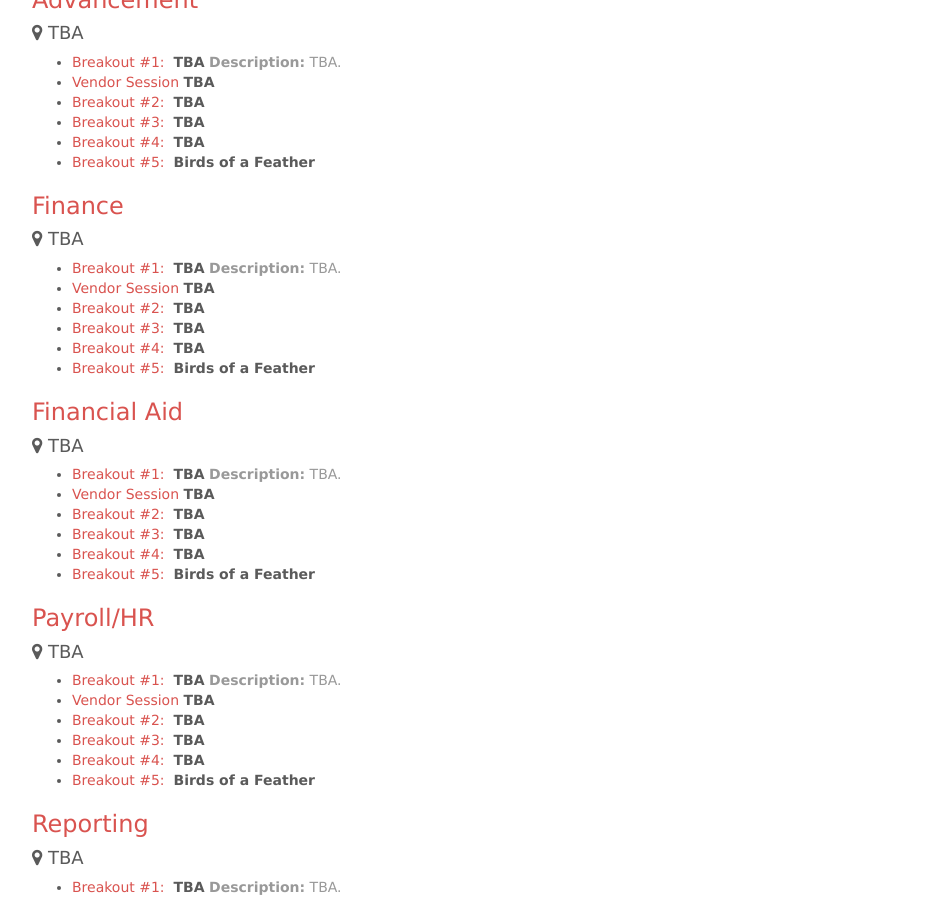
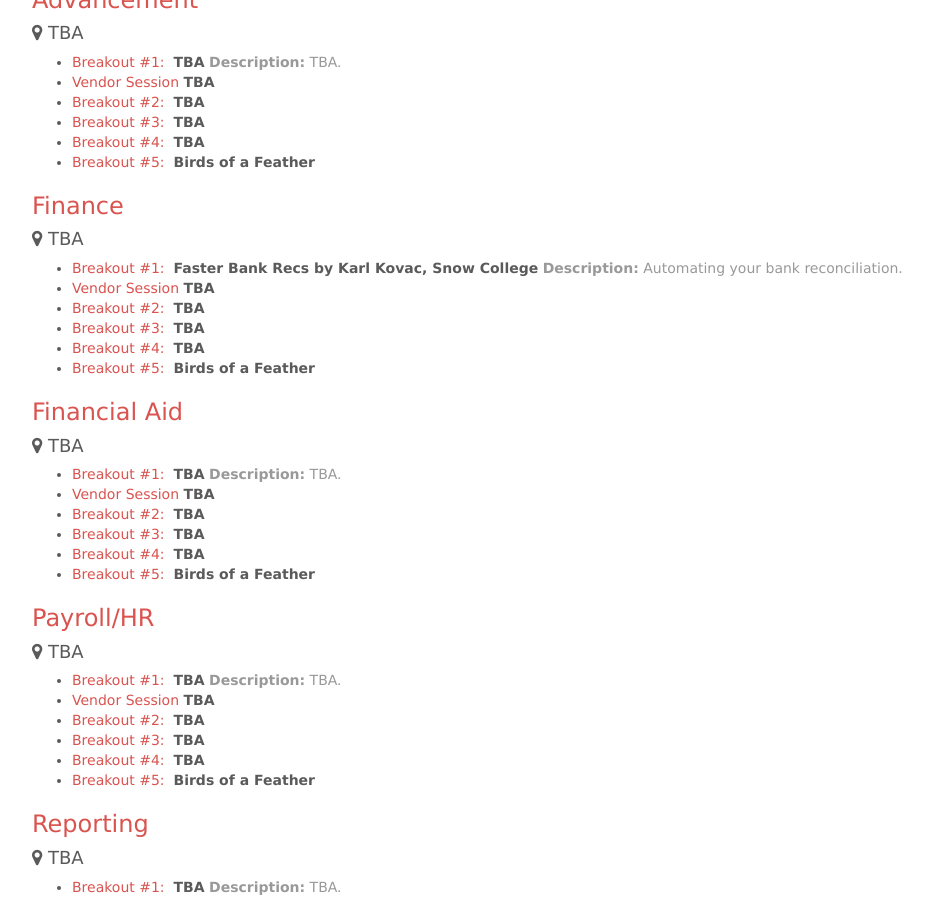
Before and after one commit to ubug/ubug.github.io, a Jekyll site: the page built from schedule/index.md, in a window 1280 px wide and 900 px high, scrolled down 1516 px. Shown: the whole window, without its empty margins (38-967 px from the left). Built offline with Jekyll 4.4.1, drawn with Linux system fonts in a browser that asks for light colours; nearby versions of some CDN libraries; Markdown is read by kramdown in place of the engine named in the settings.

Commit message:
added presentaiton

```diff
--- a/schedule/index.md
+++ b/schedule/index.md
@@ -71,8 +71,8 @@ title: <i class="fa fa-calendar"></i> Schedule
 
 #### <i class="fa fa-map-marker"></i> TBA
 
-* <span class="text-primary">Breakout #1:</span>  **TBA**
-  <span class="text-muted">**Description:** TBA.</span>
+* <span class="text-primary">Breakout #1:</span>  **Faster Bank Recs by Karl Kovac, Snow College**
+  <span class="text-muted">**Description:** Automating your bank reconciliation.</span>
 * <span class="text-primary">Vendor Session</span> **TBA**
 * <span class="text-primary">Breakout #2:</span>  **TBA**
 * <span class="text-primary">Breakout #3:</span>  **TBA**
```
